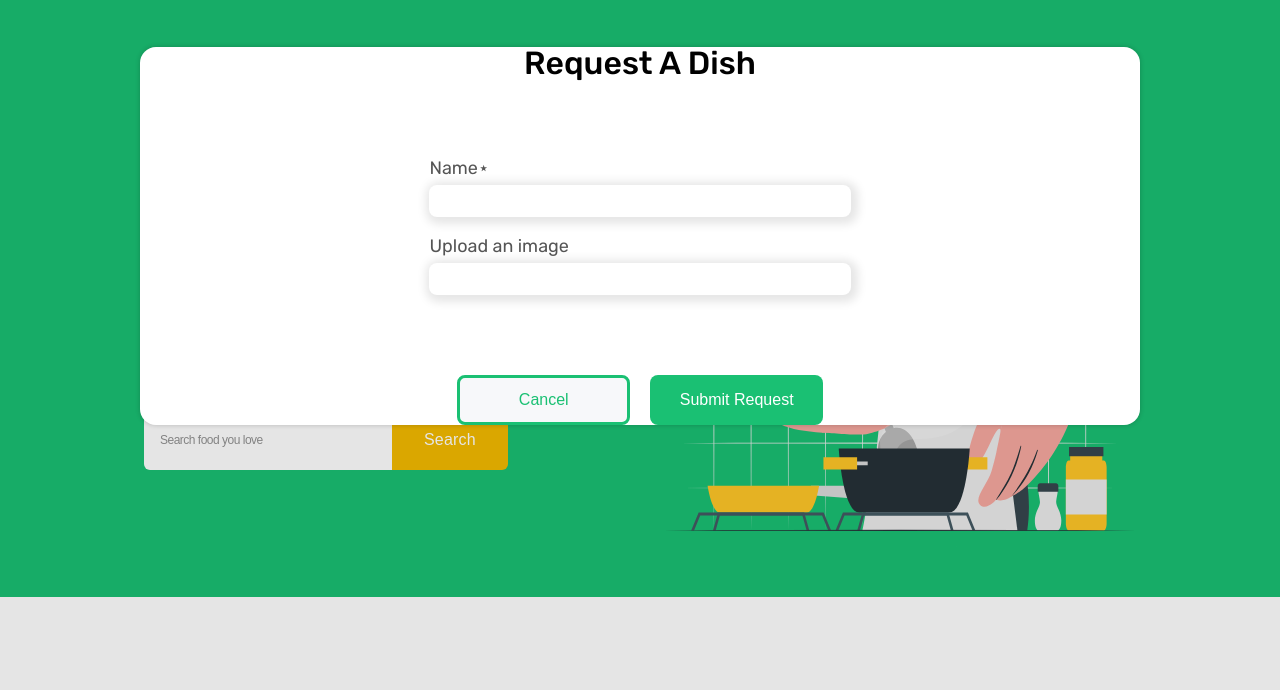
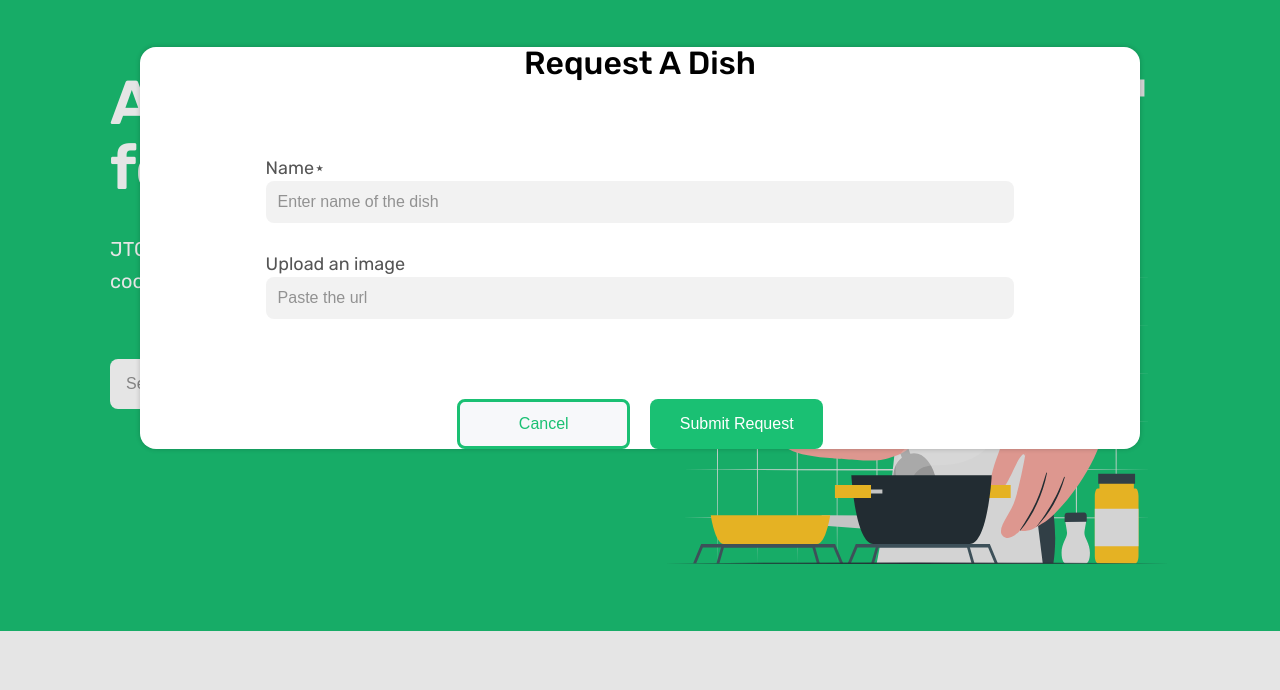
Before and after one commit to affu72/JTGeats, a plain HTML site: page index.html in a window 1280 px wide. Both pictures are taken after a click on the link "Request a Dish". Shown: the part 57-747 px from the top of the page. Drawn offline with Linux system fonts and the light colour scheme.

Commit message:
modified request dish modal and contact form

```diff
--- a/index.html
+++ b/index.html
@@ -474,8 +474,9 @@
                 Do you have a question </span>
               <span>
                 or want to become a seller?
+              </span>
             </h3>
-            </span>
+
 
             <p class="contact-description description">
               Fill this form and our manager will contact you next 48 hours.
@@ -486,7 +487,7 @@
             <input type="text" class="your-name" placeholder="Your Name">
             <input class="your-email" type="email" name="" id="" placeholder="Your e-mail">
             <!-- <input type="textarea" class="text-area" name="" id="" cols="30" rows="10"> -->
-            <textarea class="text-area" name="" id=""></textarea>
+            <textarea class="text-area" name="" id="" placeholder="Your message"></textarea>
             <input type="submit" class="submit-btn">
           </form>
         </div>
@@ -529,12 +530,12 @@
     <form class="modal__form">
       <div class="for-name">
         <label class="name-label">Name&sstarf;</label>
-        <input class="your-name" type="text" />
+        <input placeholder="Enter name of the dish" class="dish-name" type="text" />
       </div>
 
       <div class=" for-url">
         <label class="image-label">Upload an image</label>
-        <input class="your-name" type="url" />
+        <input placeholder="Paste the url" class="dish-name" type="url" />
       </div>
 
     </form>
--- a/style.css
+++ b/style.css
@@ -122,10 +122,8 @@ body {
 }
 
 ::placeholder {
-  font-size: 1.2rem;
+  font-size: 1.6rem;
   color: #929292;
-  letter-spacing: -0.5px;
-  /* text-align: center; */
 }
 
 input[type="text"]:focus {
@@ -240,18 +238,12 @@ input[type="text"]:focus {
 /********************************/
 .section-hero {
   background-color: #1ac073;
-  /* padding: 4.8rem 0 4.8rem 0; */
-
-  /* padding: 3.2rem 0 4.8rem 0; */
-
   padding: 4.8rem 4.8rem;
 }
 
 .hero {
   max-width: 130rem;
-  padding: 0 9.6rem;
-  /* padding: 0 4.8rem; */
-  /* margin: 3.2rem auto 0 auto; */
+  padding: 0 6.2rem;
   display: grid;
   grid-template-columns: 1fr 1fr;
   align-items: flex-start;
@@ -262,39 +254,26 @@ input[type="text"]:focus {
   width: 100%;
 }
 
-.hero-text-box {
-  width: 100%;
-}
-
 .descripion {
   font-size: 2rem;
   color: #fff;
-  margin-bottom: 4.8rem;
+  margin-bottom: 6.2rem;
   line-height: 1.6;
 }
 
 .search-box {
   border: 0;
-  font-size: 1.8rem;
-  padding: 1.6rem 3.2rem;
-  border-radius: 6px 0 0 6px;
-  flex-shrink: 0;
-  flex-grow: 1;
-  padding: 1.6rem 0 2rem 1.6rem;
+  border-radius: 8px 0 0 8px;
+  flex-basis: 30rem;
+  padding: 1.6rem 0 1.6rem 1.6rem;
 }
 
 .hero-cta {
   display: flex;
-  width: 60%;
-  height: 6rem;
 }
 
 .hero-cta button {
   padding: 16px 32px;
-}
-
-.hero-cta input ::placeholder {
-  font-size: 1.2rem;
 }
 
 /********************************/
@@ -669,12 +648,12 @@ video {
 .contact {
   display: flex;
   flex-direction: column;
-  gap: 6px;
+  gap: 1rem;
 }
 
 .contact-heading {
-  font-size: 3.2rem;
-  font-weight: 500;
+  font-size: 4rem;
+  font-weight: 400;
   margin: 0;
   color: #101115;
   display: flex;
@@ -692,8 +671,6 @@ video {
 }
 
 form {
-  /* padding: 4.8rem; */
-  width: 45%;
   display: grid;
   grid-template-columns: repeat(2, 1fr);
   gap: 2rem 1rem;
@@ -705,23 +682,25 @@ form {
   font-size: 1.6rem;
   padding: 0.8rem 1.6rem;
   outline: none;
-  border-radius: 8px;
-  box-shadow: 2px 2px 10px 5px rgba(0, 0, 0, 0.1);
+  border-radius: 6px;
+  box-shadow: 0 0 5px 0 rgba(0, 0, 0, 0.1);
   border: 0;
 }
 .your-name::placeholder,
 .your-email::placeholder {
   font-size: 1.6rem;
+  letter-spacing: -0.5px;
 }
 
 .your-name,
 .your-email {
-  height: 3.2rem;
+  height: 4.8rem;
 }
 
 .text-area {
-  height: 16rem;
+  height: 18rem;
   grid-column: 1/-1;
+  padding: 1.6rem 0 0 01.6rem;
   resize: none;
 }
 
@@ -773,14 +752,24 @@ form {
 }
 
 .modal__form {
+  width: 80%;
   display: flex;
   flex-direction: column;
+  gap: 3.2rem;
 }
 
 .for-name {
   display: flex;
   flex-direction: column;
-  gap: 8px;
+  gap: 4px;
+}
+
+.dish-name {
+  font-size: 1.6rem;
+  padding: 0.8rem 1.6rem;
+  outline: none;
+  border-radius: 8px;
+  border: 0;
 }
 
 .for-name label,
@@ -789,14 +778,17 @@ form {
   font-size: 1.8rem;
 }
 
+.for-name input,
+.for-url input {
+  padding: 1.2rem 1.2rem;
+  background-color: #f2f2f2;
+  flex-grow: 1;
+}
+
 .for-url {
   display: flex;
   flex-direction: column;
-  gap: 8px;
-}
-
-.for-name input[text]:hover {
-  transform: scale(2);
+  gap: 4px;
 }
 
 .for .modal__form input[text] {
@@ -808,6 +800,9 @@ form {
   gap: 2rem;
 }
 
+label {
+  margin-bottom: 0;
+}
 .cancel-btn {
   display: inline-block;
   height: 5rem;
```
